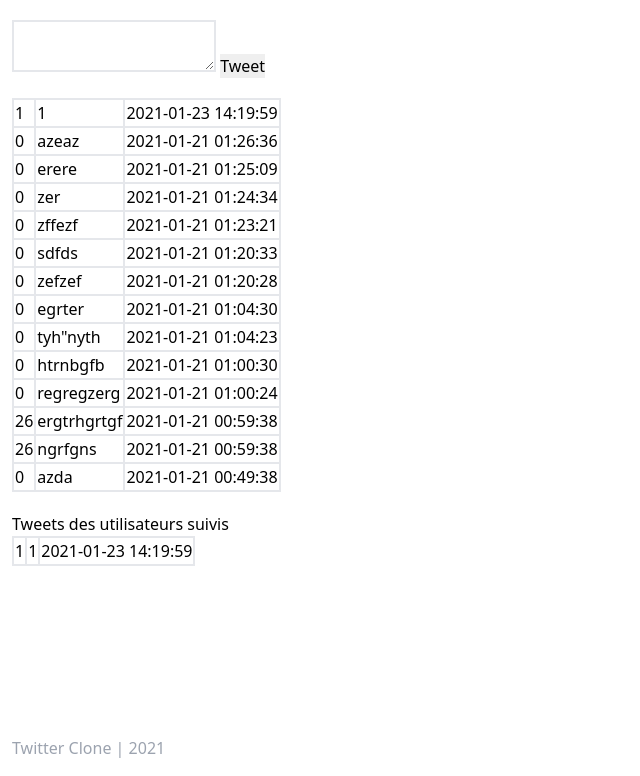
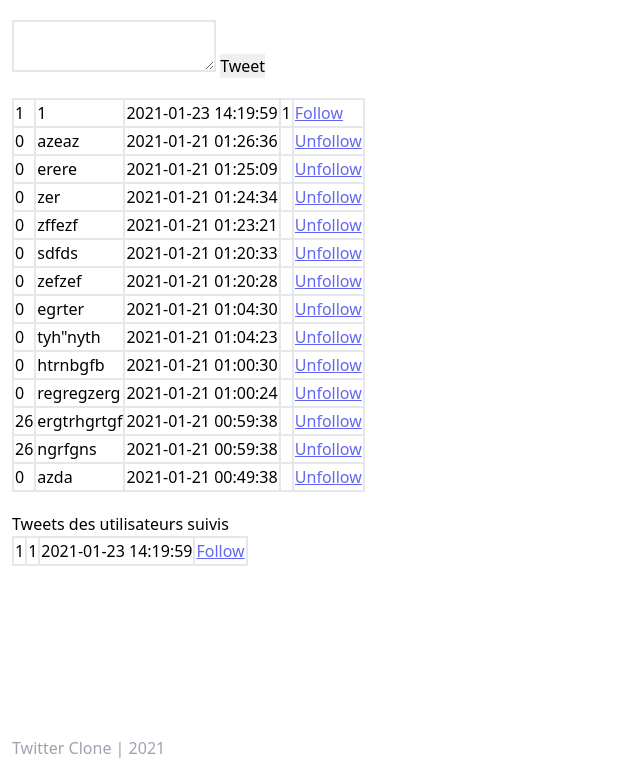
Before and after one commit to cegepmatane/projet-web-kickoff-tweety, a PHP site: page /?tweet=1 in a window 1280 px wide. Shown: the part 24-800 px from the top of the page, without its empty margins (0-640 px from the left). Run offline with PHP 8.4, Linux system fonts and the light colour scheme; data comes from the database, SQL or seed files in the repository; tables that the repository leaves empty or names only in its code hold one stand-in row (values such as "Sample post").

Commit message:
Affichage lien Follow et Unfollow

```diff
--- a/POCTwitterClone/vues/v_accueil.php
+++ b/POCTwitterClone/vues/v_accueil.php
@@ -13,6 +13,15 @@
             <td class="border-2"><?=$tweet->getUid()?></td>
             <td class="border-2"><?=$tweet->getPost()?></td>
             <td class="border-2"><?=$tweet->getDate()?></td>
+            <td class="border-2"><?=$tweet->getSuivi()?></td>
+            <?php if ($tweet->getSuivi()) {
+                $follow = '<a href="index.php?follow=$uid" class="text-indigo-500
+                hover:text-indigo-600 underline">Follow</a>';
+            } else {
+                $follow = '<a href="index.php?unfollow=$uid" class="text-indigo-500
+                hover:text-indigo-600 underline">Unfollow</a>';
+            } ?>
+            <td class="border-2"><?=$follow?></td>
         </tr>
     <?php endforeach; ?>
 </table>
@@ -26,6 +35,14 @@
                 <td class="border-2"><?=$tweet->getUid()?></td>
                 <td class="border-2"><?=$tweet->getPost()?></td>
                 <td class="border-2"><?=$tweet->getDate()?></td>
+                <?php if ($tweet->getSuivi()) {
+                    $follow = '<a href="index.php?follow=$uid" class="text-indigo-500
+                hover:text-indigo-600 underline">Follow</a>';
+                } else {
+                    $follow = '<a href="index.php?unfollow=$uid" class="text-indigo-500
+                hover:text-indigo-600 underline">Unfollow</a>';
+                } ?>
+                <td class="border-2"><?=$follow?></td>
             </tr>
         <?php endforeach; ?>
     </table>
```
